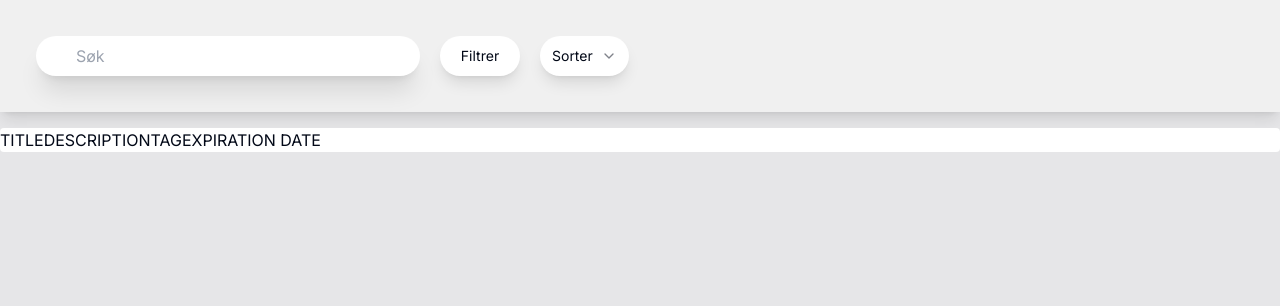
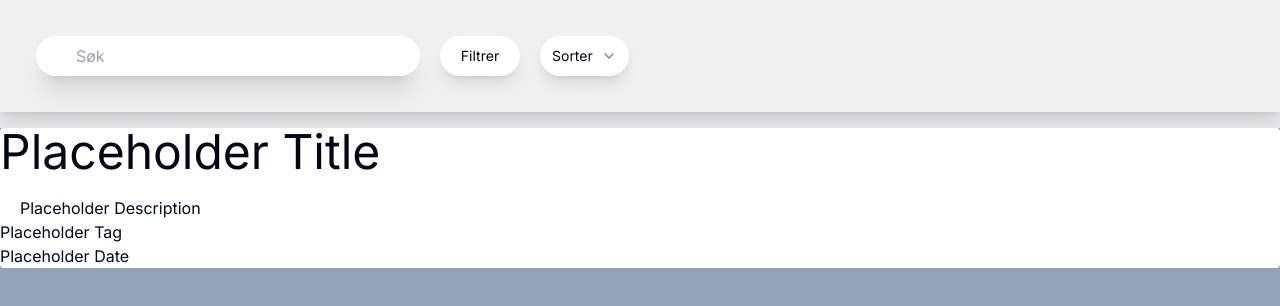
Before and after one commit to tiller-vgs/jobbsokerportal, a Next.js app in the folder jobbsokerportal2024/: page / in a window 1280 px wide. Shown: the top 306 px of the page. Built offline with nearby package versions, Linux system fonts and the light colour scheme; a web font is replaced by a local one.

Commit message:
Job component setup
W.I.P

#19

```diff
--- /dev/null
+++ b/jobbsokerportal2024/app/components/JobComponent.tsx
@@ -0,0 +1,15 @@
+import React from 'react';
+
+export default function JobComponent(props: JobComponentProps) {
+	return (
+		<div className='bg-white rounded-sm flex-colum justify-between'>
+			<h1 className='text-5xl'>{props.Title}</h1>
+			<p className='mt-5 ml-5'>{props.Desc}</p>
+			<div className='self-center'>
+				<p>{props.Tag}</p>
+			</div>
+
+			<p className='self-end'>{props.date}</p>
+		</div>
+	);
+}
--- a/jobbsokerportal2024/app/components/JobListingDiv.tsx
+++ b/jobbsokerportal2024/app/components/JobListingDiv.tsx
@@ -1,14 +1,16 @@
 import React from 'react';
+import JobComponent from './JobComponent';
 
 export default function JobListingDiv() {
 	return (
-		<div className=' translate-y-32'>
-			<div className='bg-white rounded-sm flex'>
-				<h1 className=''>TITLE</h1>
-				<p>DESCRIPTION</p>
-				<p>TAG</p>
-				<p>EXPIRATION DATE</p>
-			</div>
+		<div className='translate-y-32 h-[86vh] bg-slate-400 overflow-auto'>
+			<JobComponent
+				Title='Placeholder Title'
+				Desc='Placeholder Description'
+				Tag='Placeholder Tag'
+				date='Placeholder  Date'
+				bilde='Placeholder Picture'
+			/>
 		</div>
 	);
 }
--- a/jobbsokerportal2024/app/page.tsx
+++ b/jobbsokerportal2024/app/page.tsx
@@ -1,6 +1,6 @@
-import Image from "next/image";
-import Navigation from "./components/Navigation";
-import JobListingDiv from "./components/JobListingDiv";
+import Image from 'next/image';
+import Navigation from './components/Navigation';
+import JobListingDiv from './components/JobListingDiv';
 
 export default function Home() {
 	return (
```
Also changed, not shown: jobbsokerportal2024/lib/JobComponentProps.ts (added, +7 -0 lines). Lines whose indentation alone changed are shown as unchanged.
